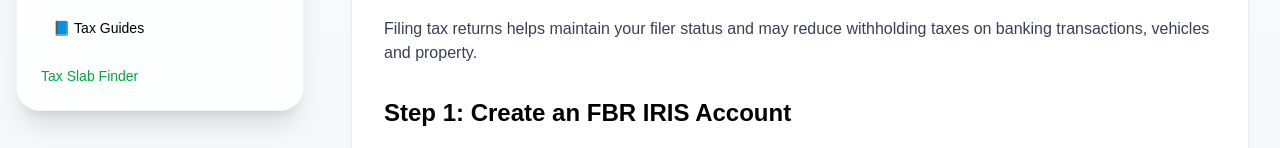
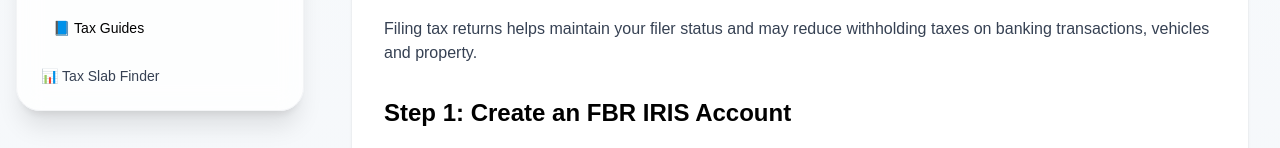
Before and after one commit to muhammadobaid1986/fbrtaxcalculators, a Next.js app: page /how-to-file-tax-return-online-pakistan in a window 1280 px wide. Shown: the part 423-571 px from the top of the page. Built offline with nearby package versions, Linux system fonts and the light colour scheme.

Commit message:
Fixed Tax Slab Finder layout and sidebar styling

```diff
--- a/app/layout.tsx
+++ b/app/layout.tsx
@@ -169,9 +169,9 @@ export default function RootLayout({
       <li>
   <a
     href="/tax-slab-finder-pakistan"
-    className="text-green-600"
+    className="flex items-center gap-2 text-gray-700 hover:text-green-600"
   >
-    Tax Slab Finder
+    📊 Tax Slab Finder
   </a>
 </li>
 
--- a/app/page.tsx
+++ b/app/page.tsx
@@ -393,22 +393,6 @@ const seconds = now ? now.getSeconds() : 0;
     Monthly Tax Calculator
   </h3>
 
-  <a href="/tax-slab-finder-pakistan">
-  <div className="bg-white rounded-2xl shadow-lg p-6 hover:shadow-xl transition">
-
-    <div className="text-4xl mb-4">📊</div>
-
-    <h3 className="text-xl font-bold mb-2">
-      Tax Slab Finder
-    </h3>
-
-    <p className="text-gray-600">
-      Instantly check your FBR tax slab.
-    </p>
-
-  </div>
-</a>
-
   <p className="text-gray-600 text-sm mt-2">
     Estimate monthly salary tax instantly.
   </p>
@@ -446,6 +430,17 @@ const seconds = now ? now.getSeconds() : 0;
       <p className="text-gray-600 text-sm">
         Calculate monthly and yearly income tax instantly.
       </p>
+      <a href="/tax-slab-finder-pakistan">
+  <div className="bg-white rounded-2xl shadow-lg p-6 hover:shadow-xl transition">
+    <div className="text-4xl mb-4">📊</div>
+    <h3 className="text-xl font-bold mb-2">
+      Tax Slab Finder
+    </h3>
+    <p className="text-gray-600">
+      Instantly check your FBR tax slab.
+    </p>
+  </div>
+</a>
     </div>
 
     <div className="bg-white rounded-2xl shadow-lg p-6 text-center hover:shadow-2xl transition">
```
